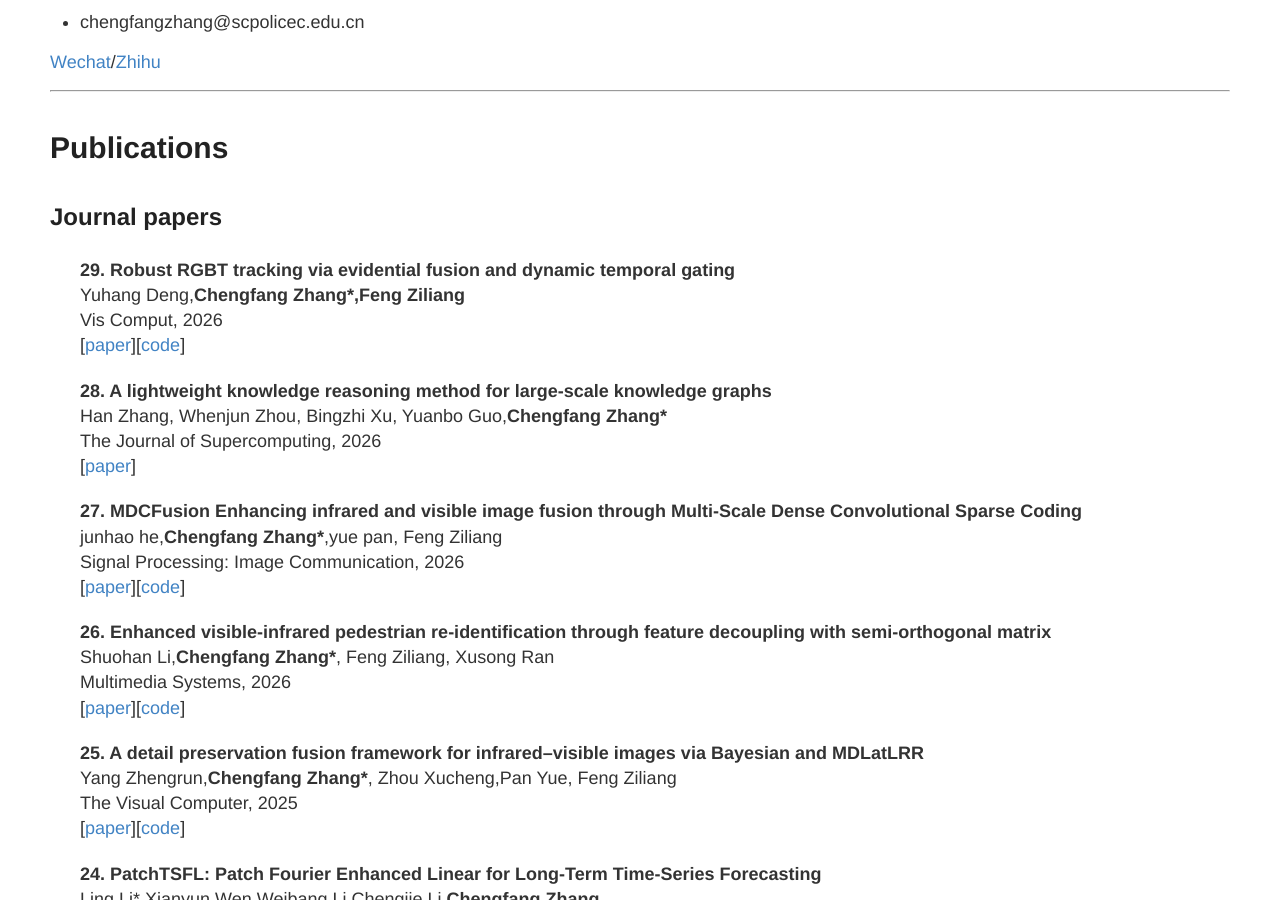
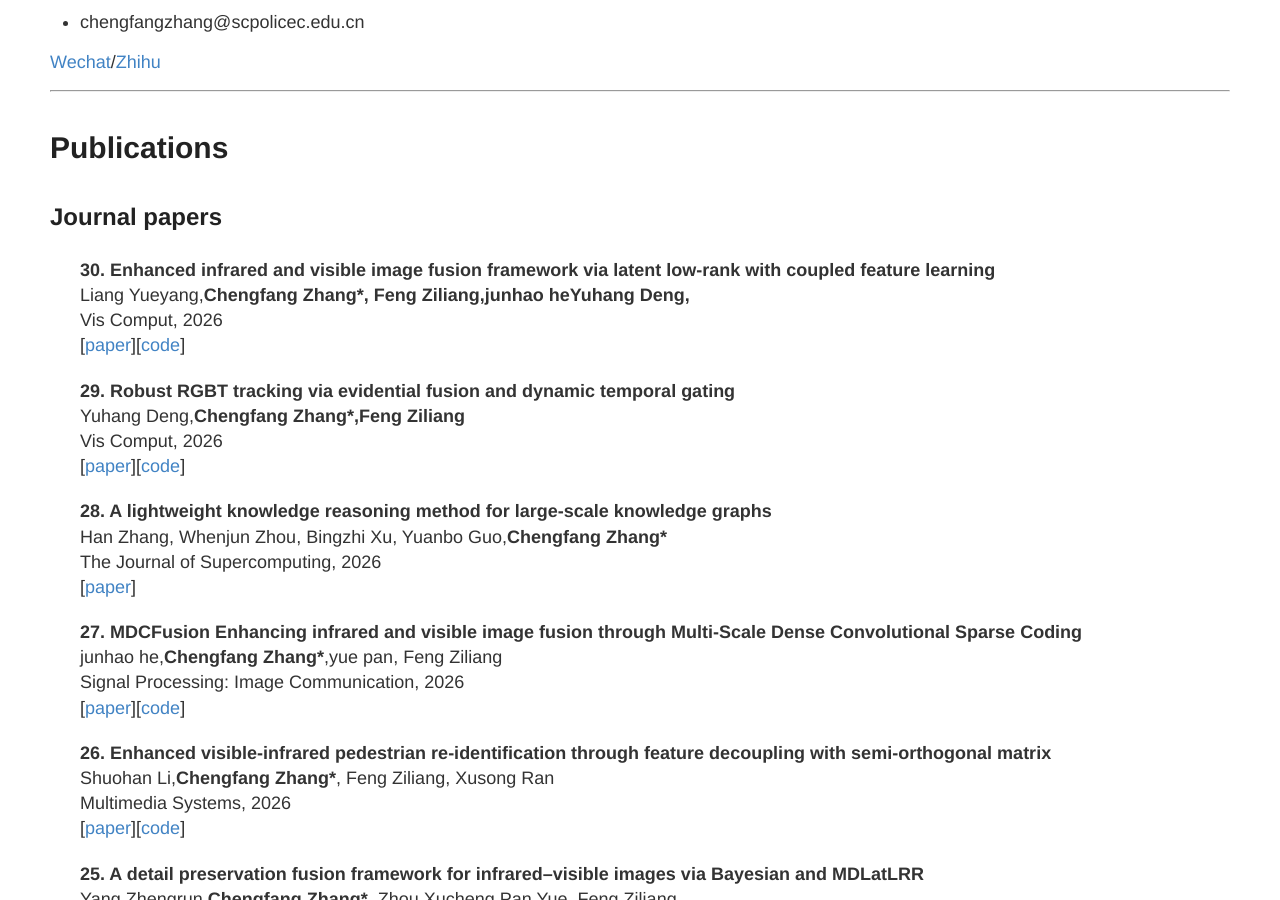
Before and after one commit to ChengfangZhang117/ChengfangZhang117.github.io, a Jekyll site: the page built from index.md, in a window 1280 px wide and 900 px high, scrolled down 453 px. Built offline with Jekyll 4.4.1, drawn with Linux system fonts in a browser that asks for light colours; our own code applies the rules of GitHub Pages for plain Markdown files.

Commit message:
index.md

```diff
--- a/index.md
+++ b/index.md
@@ -19,6 +19,15 @@ I am currently a member at [Intelligent Policing Key Laboratory of Sichuan Provi
 ## Journal papers
 
 <div class="papers-container papers-selected">
+
+<div class="publication media paperhi">
+<div class="media-body">
+      <b>30. Enhanced infrared and visible image fusion framework via latent low-rank with coupled feature learning</b><br>
+    Liang Yueyang,<strong><b>Chengfang Zhang*, Feng Ziliang,junhao heYuhang Deng,</b></strong> <br/>
+    Vis Comput, 2026<br/>
+ [<a href="https://doi.org/10.1016/j.image.2026.117650">paper</a>][<a href="https://github.com/liangyueyang/LRR-CFL">code</a>]
+   </div>
+</div>
 
 <div class="publication media paperhi">
 <div class="media-body">
```
